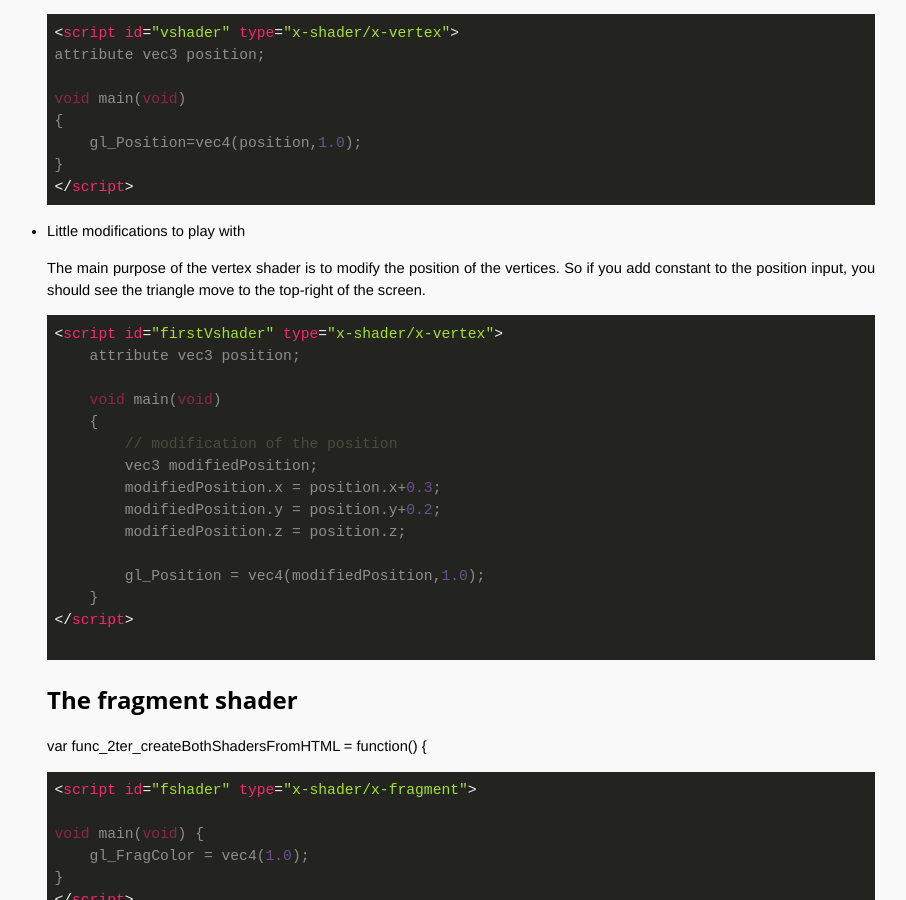
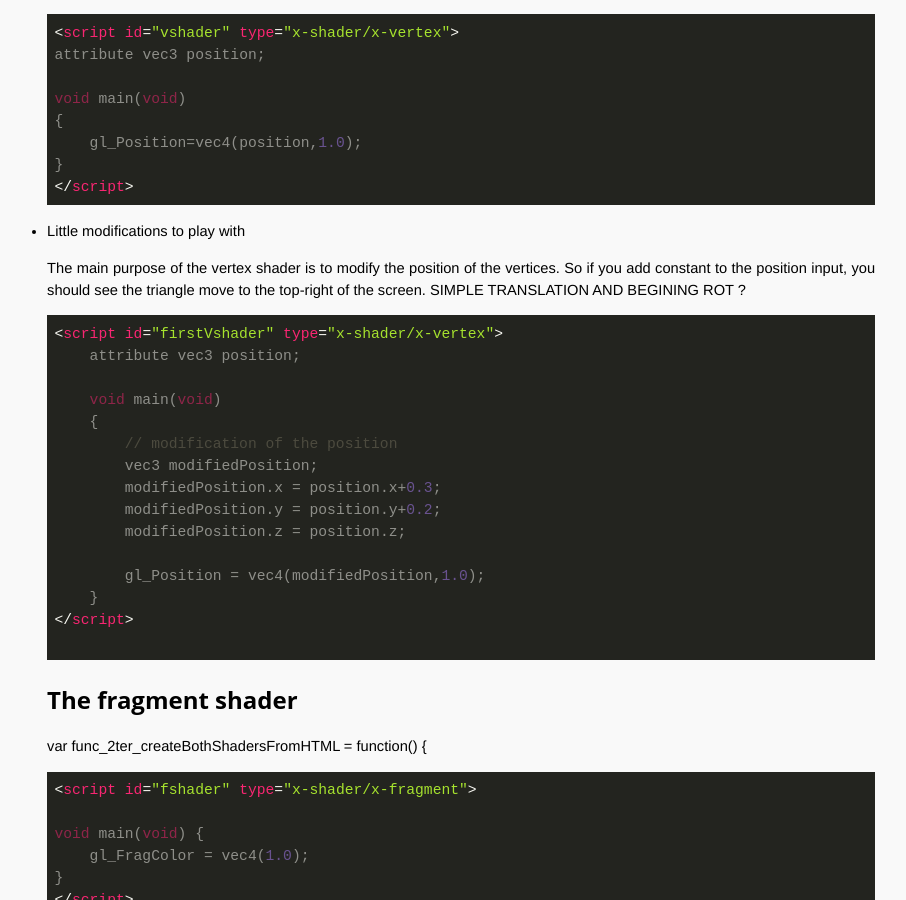
Before and after one commit to OpenTechSchool-Brussels/intro-to-webGL-and-shaders, a Jekyll site: the page built from log2_intro_shaders.md, in a window 1280 px wide and 900 px high, scrolled down 1219 px. Shown: the whole window, without its empty margins (309-1215 px from the left). Built offline with Jekyll 4.4.1, drawn with Linux system fonts in a browser that asks for light colours; some of the changed text lies outside the part shown.

Commit message:
Update log2_intro_shaders.md

```diff
--- a/log2_intro_shaders.md
+++ b/log2_intro_shaders.md
@@ -64,7 +64,7 @@ void main(void)
 * Little modifications to play with
 
 
-The main purpose of the vertex shader is to modify the position of the vertices. So if you add constant to the position input, you should see the triangle move to the top-right of the screen.
+The main purpose of the vertex shader is to modify the position of the vertices. So if you add constant to the position input, you should see the triangle move to the top-right of the screen. SIMPLE TRANSLATION AND BEGINING ROT ?
 
 ~~~ html
 <script id="firstVshader" type="x-shader/x-vertex">
```
Also changed, not shown: other parts of log2_intro_shaders.md (+0 -4 lines).
